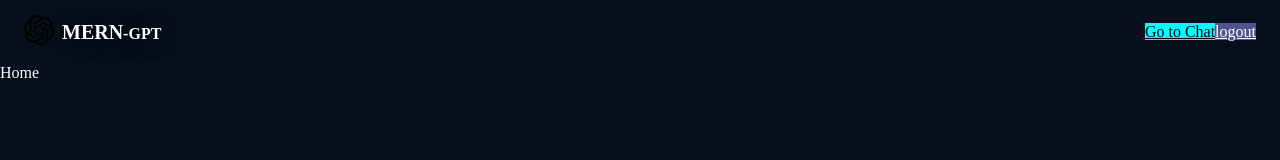
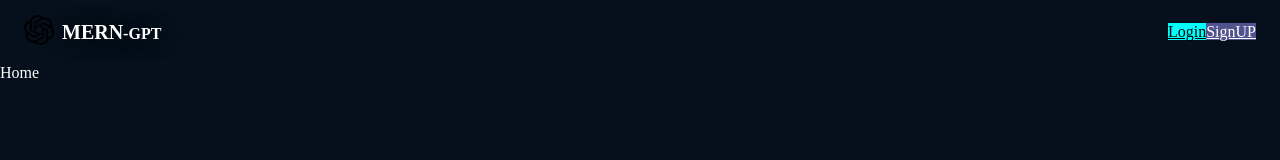
Before and after one commit to NethuDinsara/modern-ai-chatbot, a React app in the folder frontend/: page / in a window 1280 px wide. Shown: the top 160 px of the page. Built offline with nearby package versions, Linux system fonts and the light colour scheme; the HTML template or start-up script is replaced by a standard one; a web font is replaced by a local one.

Commit message:
Login Signup headers added

```diff
--- a/frontend/src/components/Header.tsx
+++ b/frontend/src/components/Header.tsx
@@ -19,13 +19,30 @@ const Header = () => {
             <div>
               {auth?.isLoggedIn ? (
                 <>
-                <NavigationLink bg='#00fffc' to='/chat' text='Go to Chat' textColor='black'/>
-                <NavigationLink bg='#51538f' textColor='white' to='/' text='logout' onClick={auth.logout}/>
+                <NavigationLink
+                  bg='#00fffc'
+                  to='/chat'
+                  text='Go to Chat'
+                  textColor='black'/>
+                <NavigationLink
+                  bg='#51538f'
+                  textColor='white'
+                  to='/'
+                  text='logout'
+                  onClick={auth.logout}/>
                 </>
                 ): (
                 <>
-                <NavigationLink bg='#00fffc' to='/chat' text='Go to Chat' textColor='black'/>
-                <NavigationLink bg='#51538f' textColor='white' to='/' text='logout' />
+                <NavigationLink
+                  bg='#00fffc'
+                  to='/login'
+                  text='Login'
+                  textColor='black'/>
+                <NavigationLink
+                  bg='#51538f'
+                  textColor='white'
+                  to='/signup'
+                  text='SignUP' />
                 </>
               )}
             </div>
```
